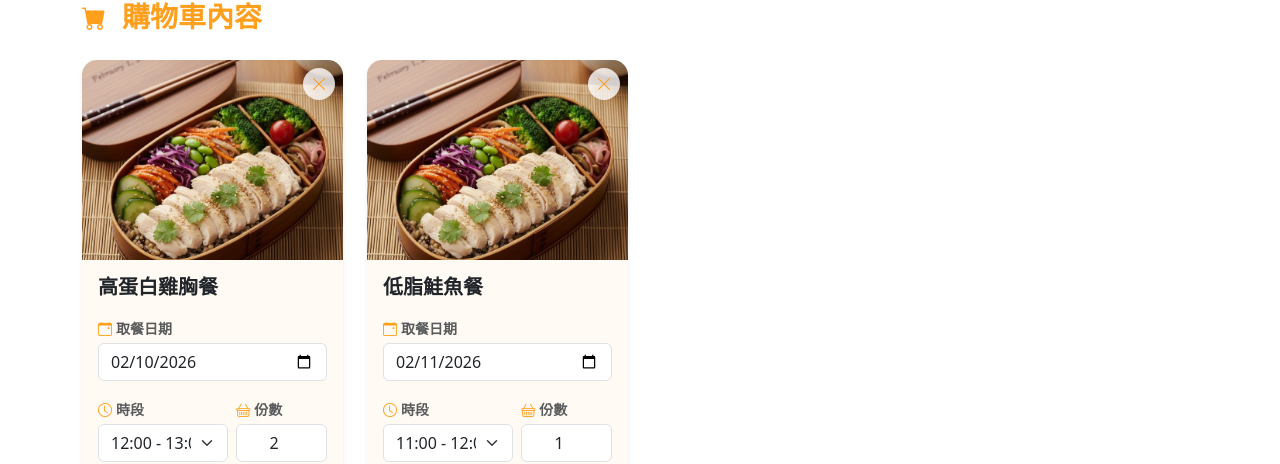
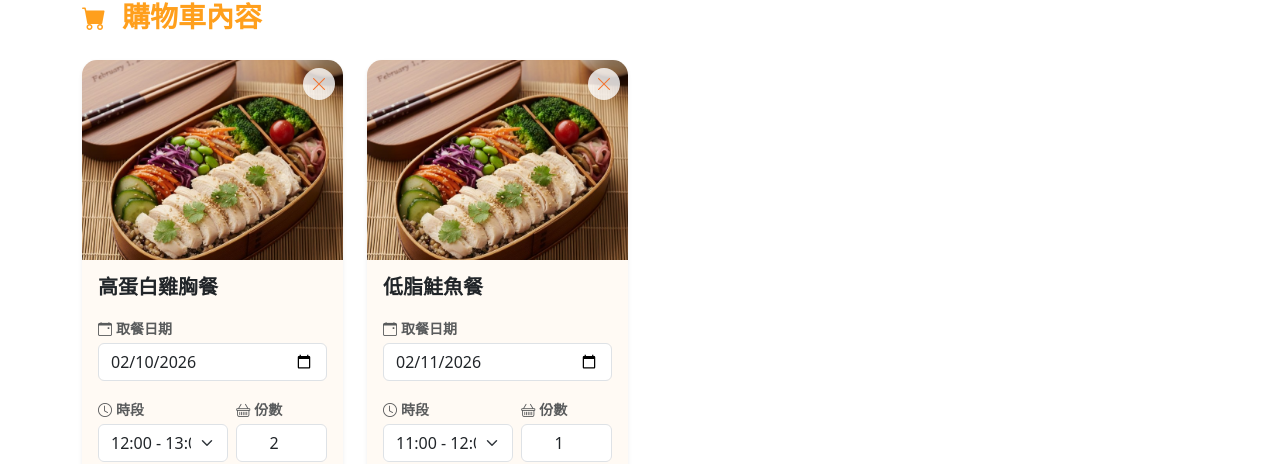
Before and after one commit to hanyi85/gym-vue, a Vue app in the folder gym-vue/: page /meals/cart in a window 1280 px wide. Shown: the part 337-801 px from the top of the page. Built offline with nearby package versions, Linux system fonts and the light colour scheme.

Commit message:
mealorderlist的icon改回黑色

```diff
--- a/gym-vue/src/components/Meals/CartItemCard.vue
+++ b/gym-vue/src/components/Meals/CartItemCard.vue
@@ -93,9 +93,9 @@ const updateItem = () => {
   height: 200px;
   object-fit: cover;
 }
-i{
+/* i{
     color: #ff9f1c;
-}
+} */
 .price-text {
   color: #f3722c;
 }
```
